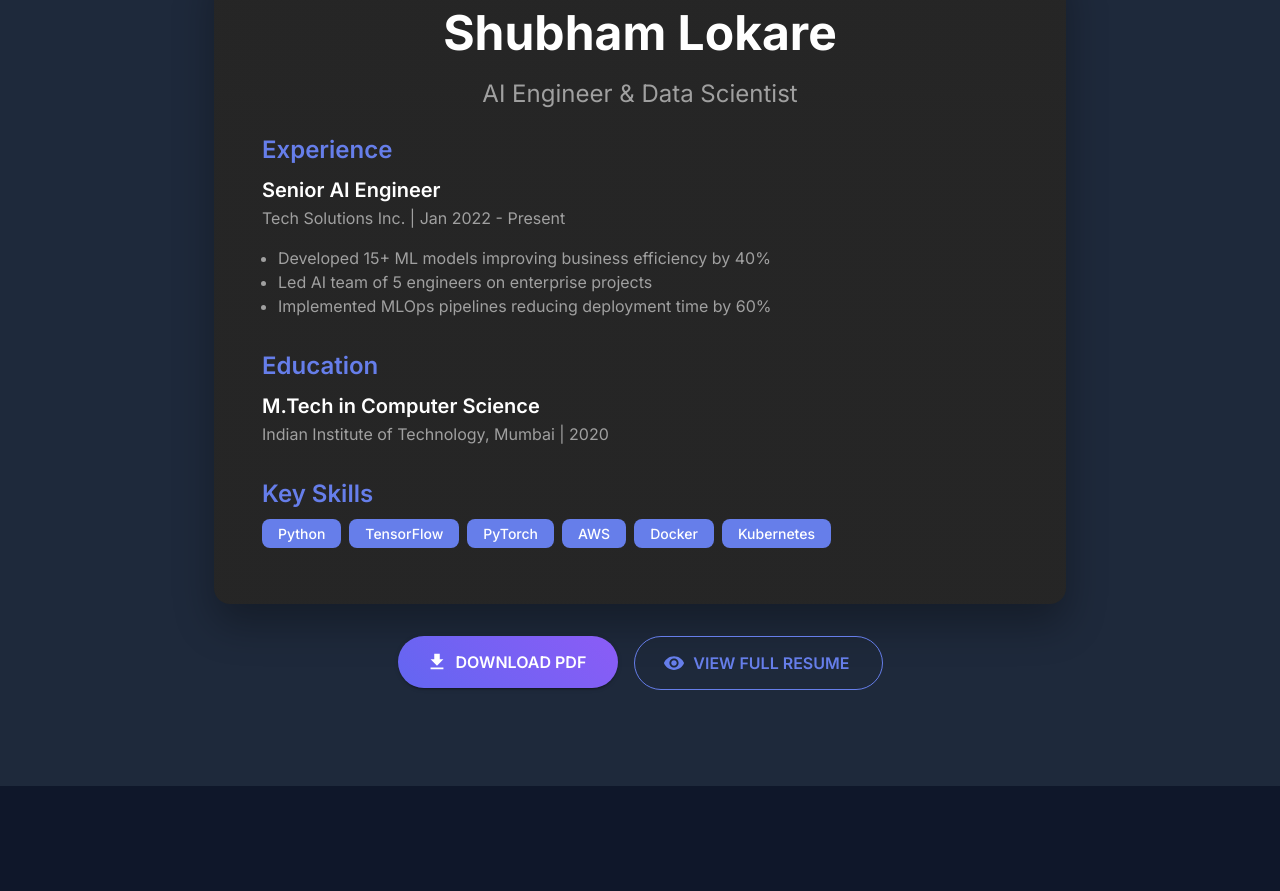
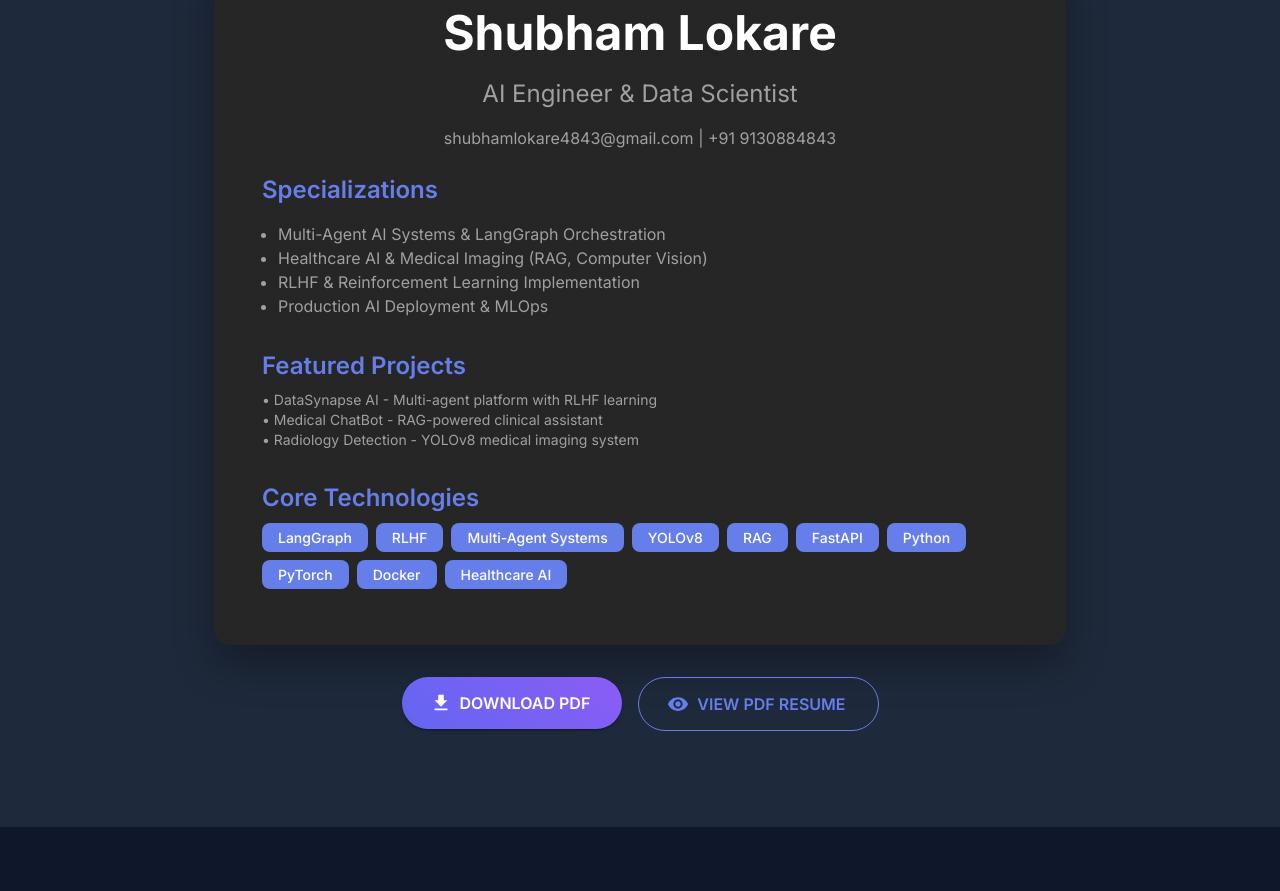
Before and after one commit to shubhaml4843/Portfolio, a React (Create React App) app: page / in a window 1280 px wide. Shown: the part 5240-6131 px from the top of the page. Built offline with nearby package versions, Linux system fonts and the light colour scheme.

Commit message:
adding original resume in website

```diff
--- a/src/components/Resume.js
+++ b/src/components/Resume.js
@@ -1,21 +1,21 @@
-    import React, { useState } from 'react';
-import { Box, Container, Typography, Card, CardContent, Button, Dialog, DialogContent, DialogTitle, IconButton } from '@mui/material';
-import { motion, AnimatePresence } from 'framer-motion';
+import React, { useState } from 'react';
+import { Box, Container, Typography, Card, CardContent, Button } from '@mui/material';
+import { motion } from 'framer-motion';
 import { useInView } from 'react-intersection-observer';
 import DownloadIcon from '@mui/icons-material/Download';
 import VisibilityIcon from '@mui/icons-material/Visibility';
-import CloseIcon from '@mui/icons-material/Close';
 
 const Resume = () => {
   const { ref, inView } = useInView({ threshold: 0.3, triggerOnce: true });
-  const [showFullResume, setShowFullResume] = useState(false);
 
   const handleDownload = () => {
-    // Simulate download
     const link = document.createElement('a');
-    link.href = '#';
+    link.href = process.env.PUBLIC_URL + '/resume/Shubham_Lokare_Resume.pdf.pdf';
     link.download = 'Shubham_Lokare_Resume.pdf';
-    alert('Resume download started!');
+    link.target = '_blank';
+    document.body.appendChild(link);
+    link.click();
+    document.body.removeChild(link);
   };
 
   return (
@@ -80,45 +80,40 @@ const Resume = () => {
                 <Typography variant="h5" color="text.secondary" gutterBottom>
                   AI Engineer & Data Scientist
                 </Typography>
+                <Typography variant="body1" color="text.secondary" sx={{ mt: 2 }}>
+                  shubhamlokare4843@gmail.com | +91 9130884843
+                </Typography>
               </Box>
 
               <Box sx={{ mb: 4 }}>
                 <Typography variant="h5" fontWeight={600} color="primary.main" gutterBottom>
-                  Experience
+                  Specializations
                 </Typography>
-                <Box sx={{ mb: 3 }}>
-                  <Typography variant="h6" fontWeight={600}>
-                    Senior AI Engineer
-                  </Typography>
-                  <Typography variant="body1" color="text.secondary" gutterBottom>
-                    Tech Solutions Inc. | Jan 2022 - Present
-                  </Typography>
-                  <Box component="ul" sx={{ pl: 2, color: 'text.secondary' }}>
-                    <li>Developed 15+ ML models improving business efficiency by 40%</li>
-                    <li>Led AI team of 5 engineers on enterprise projects</li>
-                    <li>Implemented MLOps pipelines reducing deployment time by 60%</li>
-                  </Box>
+                <Box component="ul" sx={{ pl: 2, color: 'text.secondary' }}>
+                  <li>Multi-Agent AI Systems & LangGraph Orchestration</li>
+                  <li>Healthcare AI & Medical Imaging (RAG, Computer Vision)</li>
+                  <li>RLHF & Reinforcement Learning Implementation</li>
+                  <li>Production AI Deployment & MLOps</li>
                 </Box>
               </Box>
 
               <Box sx={{ mb: 4 }}>
                 <Typography variant="h5" fontWeight={600} color="primary.main" gutterBottom>
-                  Education
+                  Featured Projects
                 </Typography>
-                <Typography variant="h6" fontWeight={600}>
-                  M.Tech in Computer Science
-                </Typography>
-                <Typography variant="body1" color="text.secondary">
-                  Indian Institute of Technology, Mumbai | 2020
+                <Typography variant="body2" color="text.secondary">
+                  • DataSynapse AI - Multi-agent platform with RLHF learning<br/>
+                  • Medical ChatBot - RAG-powered clinical assistant<br/>
+                  • Radiology Detection - YOLOv8 medical imaging system
                 </Typography>
               </Box>
 
               <Box>
                 <Typography variant="h5" fontWeight={600} color="primary.main" gutterBottom>
-                  Key Skills
+                  Core Technologies
                 </Typography>
                 <Box sx={{ display: 'flex', flexWrap: 'wrap', gap: 1 }}>
-                  {['Python', 'TensorFlow', 'PyTorch', 'AWS', 'Docker', 'Kubernetes'].map((skill) => (
+                  {['LangGraph', 'RLHF', 'Multi-Agent Systems', 'YOLOv8', 'RAG', 'FastAPI', 'Python', 'PyTorch', 'Docker', 'Healthcare AI'].map((skill) => (
                     <Box
                       key={skill}
                       sx={{
@@ -164,7 +159,7 @@ const Resume = () => {
                 variant="outlined"
                 size="large"
                 startIcon={<VisibilityIcon />}
-                onClick={() => setShowFullResume(true)}
+                onClick={() => window.open(process.env.PUBLIC_URL + '/resume/Shubham_Lokare_Resume.pdf.pdf', '_blank')}
                 sx={{
                   borderColor: 'primary.main',
                   color: 'primary.main',
@@ -175,109 +170,12 @@ const Resume = () => {
                   fontWeight: 600
                 }}
               >
-                View Full Resume
+                View PDF Resume
               </Button>
             </motion.div>
           </Box>
         </motion.div>
       </Container>
-
-      <Dialog
-        open={showFullResume}
-        onClose={() => setShowFullResume(false)}
-        maxWidth="md"
-        fullWidth
-        PaperProps={{
-          sx: {
-            backgroundColor: 'background.paper',
-            borderRadius: 4
-          }
-        }}
-      >
-        <DialogTitle sx={{ display: 'flex', justifyContent: 'space-between', alignItems: 'center' }}>
-          <Typography variant="h4" fontWeight={700}>
-            Complete Resume
-          </Typography>
-          <IconButton onClick={() => setShowFullResume(false)}>
-            <CloseIcon />
-          </IconButton>
-        </DialogTitle>
-
-        <DialogContent>
-          <Box sx={{ textAlign: 'center', mb: 4 }}>
-            <Typography variant="h3" fontWeight={700} gutterBottom>
-              Shubham Lokare
-            </Typography>
-            <Typography variant="h5" color="text.secondary" gutterBottom>
-              AI Engineer & Data Scientist
-            </Typography>
-            <Box sx={{ display: 'flex', justifyContent: 'center', gap: 2, flexWrap: 'wrap', mt: 2 }}>
-              <Typography variant="body1">shubham.lokare@example.com</Typography>
-              <Typography variant="body1">+91 98765 43210</Typography>
-              <Typography variant="body1">LinkedIn: /in/shubhamlokare</Typography>
-            </Box>
-          </Box>
-
-          <Box sx={{ mb: 4 }}>
-            <Typography variant="h5" fontWeight={600} color="primary.main" gutterBottom>
-              Professional Summary
-            </Typography>
-            <Typography variant="body1" color="text.secondary" paragraph>
-              Experienced AI Engineer and Data Scientist with 3+ years of expertise in developing and deploying
-              machine learning models, deep learning systems, and data-driven solutions. Proven track record of
-              leading AI initiatives that drive business value and innovation.
-            </Typography>
-          </Box>
-
-          <Box sx={{ mb: 4 }}>
-            <Typography variant="h5" fontWeight={600} color="primary.main" gutterBottom>
-              Experience
-            </Typography>
-            <Box sx={{ mb: 3 }}>
-              <Typography variant="h6" fontWeight={600}>
-                Senior AI Engineer
-              </Typography>
-              <Typography variant="body1" color="text.secondary" gutterBottom>
-                Tech Solutions Inc. | Jan 2022 - Present
-              </Typography>
-              <Box component="ul" sx={{ pl: 2, color: 'text.secondary' }}>
-                <li>Developed and deployed 15+ machine learning models improving operational efficiency by 40%</li>
-                <li>Led a team of 5 AI engineers on enterprise-level projects worth $2M+</li>
-                <li>Implemented MLOps pipelines using Docker, Kubernetes, and AWS, reducing deployment time by 60%</li>
-                <li>Built computer vision systems for quality control, achieving 95% accuracy</li>
-              </Box>
-            </Box>
-          </Box>
-
-          <Box sx={{ mb: 4 }}>
-            <Typography variant="h5" fontWeight={600} color="primary.main" gutterBottom>
-              Education
-            </Typography>
-            <Typography variant="h6" fontWeight={600}>
-              M.Tech in Computer Science
-            </Typography>
-            <Typography variant="body1" color="text.secondary" gutterBottom>
-              Indian Institute of Technology, Mumbai | 2020
-            </Typography>
-            <Typography variant="body2" color="text.secondary">
-              Specialization: Artificial Intelligence and Machine Learning
-            </Typography>
-          </Box>
-
-          <Box>
-            <Typography variant="h5" fontWeight={600} color="primary.main" gutterBottom>
-              Certifications
-            </Typography>
-            <Box component="ul" sx={{ pl: 2, color: 'text.secondary' }}>
-              <li>AWS Certified Machine Learning - Specialty</li>
-              <li>Google Cloud Professional ML Engineer</li>
-              <li>Microsoft Azure AI Engineer Associate</li>
-              <li>Deep Learning Specialization - Coursera</li>
-              <li>TensorFlow Developer Certificate</li>
-            </Box>
-          </Box>
-        </DialogContent>
-      </Dialog>
     </Box>
   );
 };
```
Also changed, not shown: 1 other file (tests, documents, lock files or other folders).
